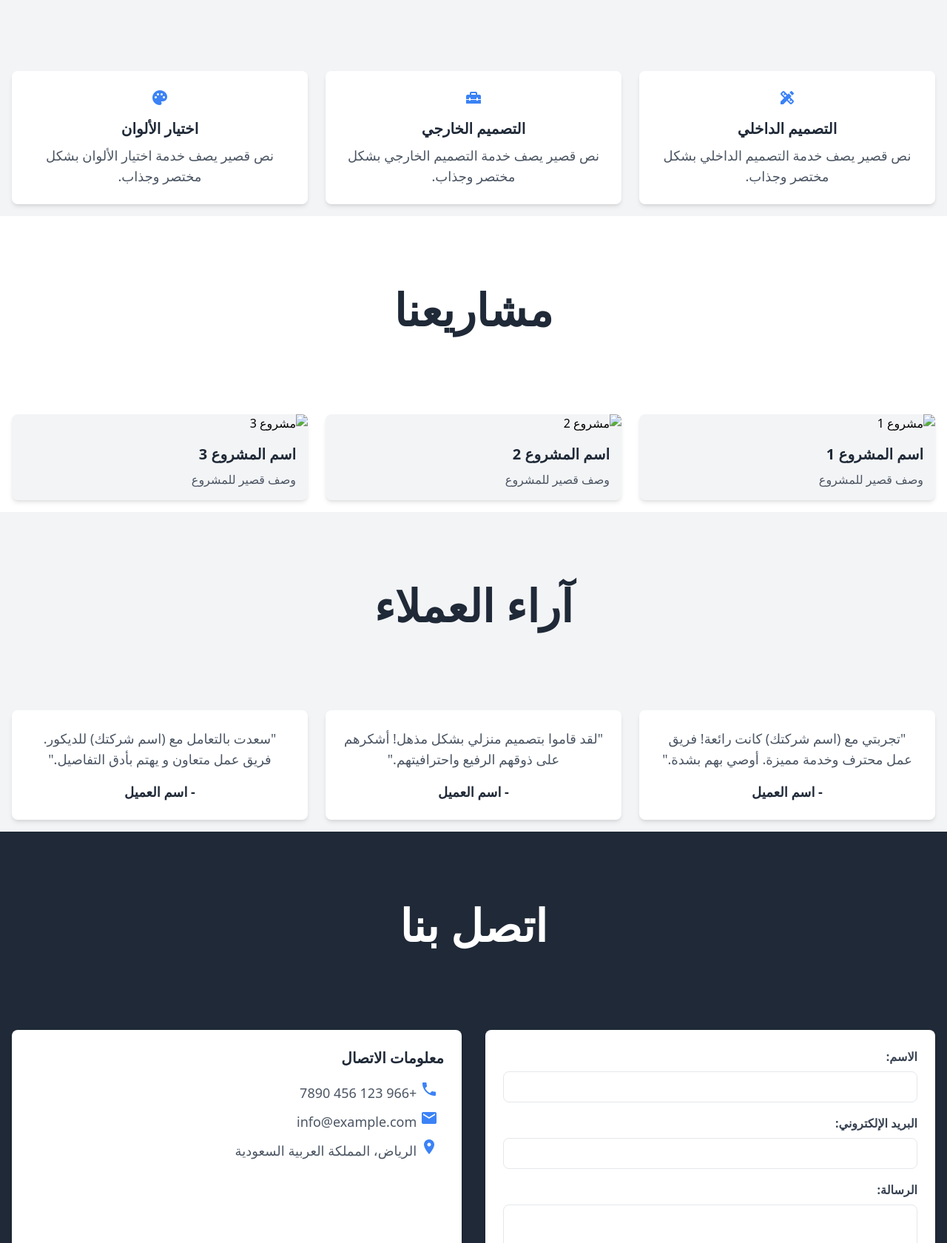
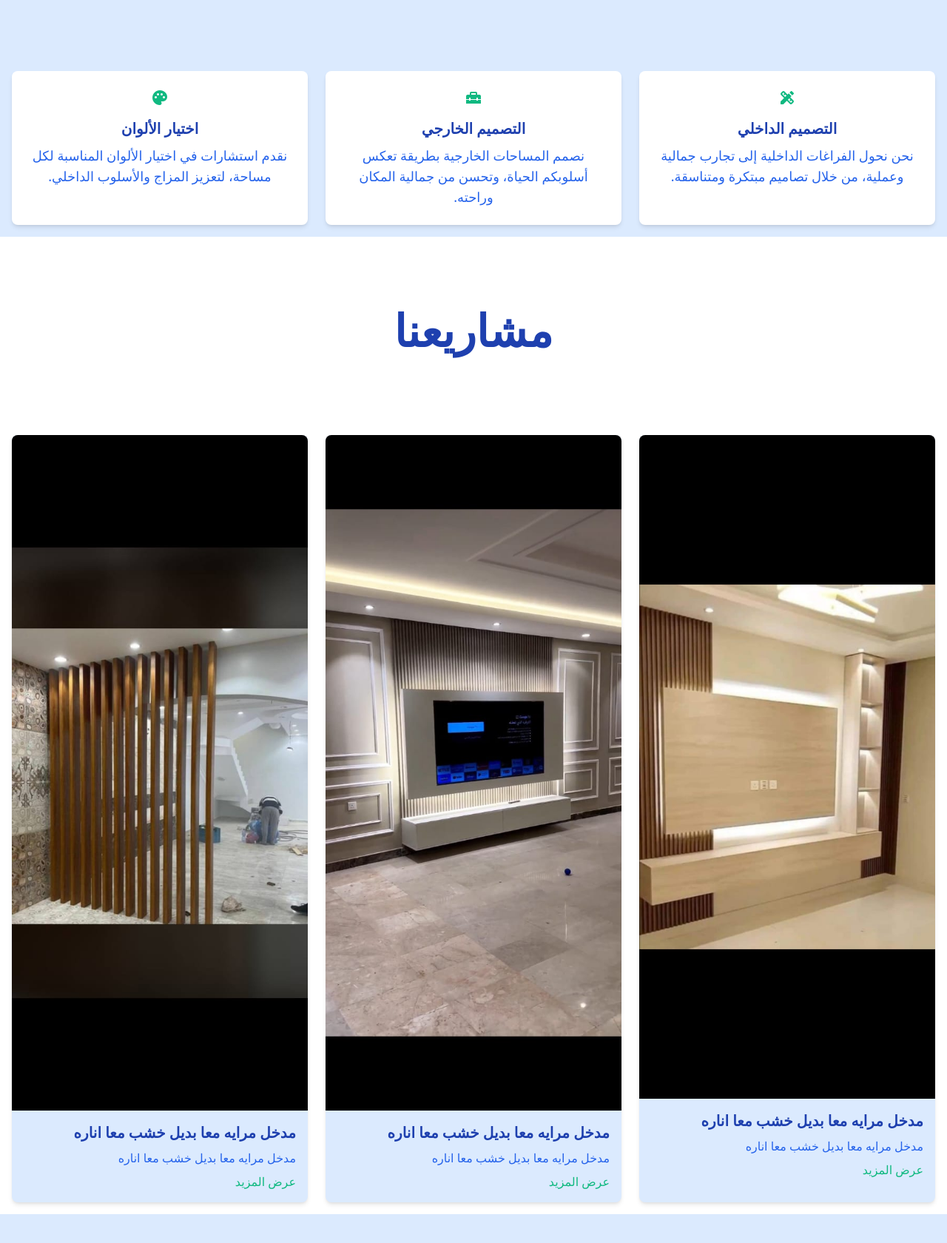
Before and after one commit to mysitego/AbassDecor, a plain HTML site: page index.html in a window 1280 px wide. Shown: the part 1120-2800 px from the top of the page at 74% size. Drawn offline with nearby package versions, Linux system fonts and the light colour scheme.

Commit message:
update oe

```diff
--- a/index.html
+++ b/index.html
@@ -3,8 +3,9 @@
 <head>
   <meta charset="UTF-8">
   <meta name="viewport" content="width=device-width, initial-scale=1.0">
-  <title>اسم شركتك للديكور</title>
+  <title>ابو هيمان للديكور</title>
   <link href="https://cdn.jsdelivr.net/npm/tailwindcss@2.2.19/dist/tailwind.min.css" rel="stylesheet">
+  <link href="https://cdnjs.cloudflare.com/ajax/libs/font-awesome/6.0.0-beta3/css/all.min.css" rel="stylesheet">
   <link rel="stylesheet" href="https://fonts.googleapis.com/css2?family=Cairo:wght@400;700&display=swap">
   <link href="https://fonts.googleapis.com/icon?family=Material+Icons" rel="stylesheet">
   <script src="https://cdn.jsdelivr.net/npm/gsap@3.11.5/dist/gsap.min.js"></script>
@@ -18,16 +19,16 @@
     }
     * {
       scrollbar-width: thin;
-      scrollbar-color: #4B5563 #F3F4F6;
+      scrollbar-color: #4ECDC4 #F7F7F7;
     }
     ::-webkit-scrollbar {
       width: 8px;
     }
     ::-webkit-scrollbar-track {
-      background: #F3F4F6;
+      background: #F7F7F7;
     }
     ::-webkit-scrollbar-thumb {
-      background-color: #4B5563;
+      background-color: #4ECDC4;
       border-radius: 4px;
     }
     .hamburger {
@@ -68,21 +69,19 @@
     }
   </style>
 </head>
-<body class="bg-gray-100 font-cairo" style="direction: rtl;">
-  <header class="bg-white py-4 shadow-md fixed top-0 left-0 right-0 z-50">
+<body class="bg-blue-100 font-cairo" style="direction: rtl;">
+  <header class="bg-blue-900 py-4 shadow-md fixed top-0 left-0 right-0 z-50">
     <div class="container mx-auto px-4 flex items-center justify-between">
-      <a href="#home" class="text-2xl font-bold text-gray-800">
-        <img src="logo.png" alt="." class="h-12 inline-block mr-2">
-   عباس للديكور
-      </a>
+      <a href="#home" class="text-2xl font-bold text-white">
+        <img src="logo.png" alt="" class="h-12 inline-block mr-2">
+ابو هيمان للديكور      </a>
       <nav class="md:block hidden">
-        <ul class="flex space-x-6 text-gray-600 text-lg">
-          <li><a href="#home" class="hover:text-gray-800">الرئيسية</a></li>
-          <li><a href="#about" class="hover:text-gray-800">من نحن</a></li>
-          <li><a href="#skills" class="hover:text-gray-800">خدماتنا</a></li>
-          <li><a href="#portfolio" class="hover:text-gray-800">المشاريع</a></li>
-          <li><a href="#testimonials" class="hover:text-gray-800">آراء العملاء</a></li>
-          <li><a href="#contact" class="hover:text-gray-800">اتصل بنا</a></li>
+        <ul class="flex space-x-6 text-white text-lg">
+          <li><a href="#home" class="hover:text-blue-300">الرئيسية</a></li>
+          <li><a href="#about" class="hover:text-blue-300">من نحن</a></li>
+          <li><a href="#skills" class="hover:text-blue-300">خدماتنا</a></li>
+          <li><a href="#portfolio" class="hover:text-blue-300">المشاريع</a></li>
+          <li><a href="#contact" class="hover:text-blue-300">اتصل بنا</a></li>
         </ul>
       </nav>
       <button class="hamburger md:hidden" id="mobileMenuBtn">
@@ -91,73 +90,70 @@
         <span class="hamburger-bottom"></span>
       </button>
     </div>
-    <div class="md:hidden bg-white shadow-md transition-all duration-300 ease-in-out transform -translate-y-full fixed top-0 left-0 w-full z-40" id="mobile-menu">
+    <div class="md:hidden bg-blue-900 shadow-md transition-all duration-300 ease-in-out transform -translate-y-full fixed top-0 left-0 w-full z-40" id="mobile-menu">
       <ul class="py-4 px-6">
-        <li><a href="#home" class="block text-gray-800 hover:bg-gray-100 py-2 px-4 rounded">الرئيسية</a></li>
-        <li><a href="#about" class="block text-gray-800 hover:bg-gray-100 py-2 px-4 rounded">من نحن</a></li>
-        <li><a href="#skills" class="block text-gray-800 hover:bg-gray-100 py-2 px-4 rounded">خدماتنا</a></li>
-        <li><a href="#portfolio" class="block text-gray-800 hover:bg-gray-100 py-2 px-4 rounded">المشاريع</a></li>
-        <li><a href="#testimonials" class="block text-gray-800 hover:bg-gray-100 py-2 px-4 rounded">آراء العملاء</a></li>
-        <li><a href="#contact" class="block text-gray-800 hover:bg-gray-100 py-2 px-4 rounded">اتصل بنا</a></li>
+        <li><a href="#home" class="block text-white hover:bg-blue-800 py-2 px-4 rounded">الرئيسية</a></li>
+        <li><a href="#about" class="block text-white hover:bg-blue-800 py-2 px-4 rounded">من نحن</a></li>
+        <li><a href="#skills" class="block text-white hover:bg-blue-800 py-2 px-4 rounded">خدماتنا</a></li>
+        <li><a href="#portfolio" class="block text-white hover:bg-blue-800 py-2 px-4 rounded">المشاريع</a></li>
+        <li><a href="#testimonials" class="block text-white hover:bg-blue-800 py-2 px-4 rounded">آراء العملاء</a></li>
+        <li><a href="#contact" class="block text-white hover:bg-blue-800 py-2 px-4 rounded">اتصل بنا</a></li>
       </ul>
-      <button class="btn btn-ghost text-gray-800 absolute top-4 right-4" id="closeMobileMenuBtn">
+      <button class="btn btn-ghost text-white absolute top-4 right-4" id="closeMobileMenuBtn">
         <i class="material-icons">close</i>
       </button>
     </div>
   </header>
-  <section id="home" class="bg-gray-100 pt-20 md:pt-32 pb-16 md:pb-24">
+  <section id="home" class="bg-blue-100 pt-20 md:pt-32 pb-16 md:pb-24">
     <div class="container mx-auto px-4 grid grid-cols-1 md:grid-cols-2 gap-8 items-center">
       <div class="hover-animate">
-        <h2 class="text-4xl font-bold text-gray-800 mb-4 md:text-5xl lg:text-6xl">نجعل منازلكم تحفة فنية</h2>
-        <p class="text-gray-600 leading-relaxed mb-6 md:text-lg">
+        <h2 class="text-4xl font-bold text-blue-800 mb-4 md:text-5xl lg:text-6xl">نجعل منازلكم تحفة فنية</h2>
+        <p class="text-blue-600 leading-relaxed mb-6 md:text-lg">
           نحن نتميز بخبرتنا الواسعة في مجال الديكور، ونقدم خدماتنا بأعلى مستويات الجودة والإتقان.
           نحرص على تقديم تصاميم عصرية وعملية تلبي احتياجاتكم وتتماشى مع أذواقكم.
         </p>
-        <a href="#portfolio" class="bg-blue-500 hover:bg-blue-600 text-white font-bold py-3 px-6 rounded-lg shadow-md hover-animate">
+        <a href="#portfolio" class="bg-green-500 hover:bg-green-600 text-white font-bold py-3 px-6 rounded-lg shadow-md hover-animate">
           شاهد مشاريعنا
         </a>
       </div>
       <div class="relative w-full h-64 md:h-96 lg:h-128 overflow-hidden">
-        <img src="hero.jpg" alt="صورة مميزة" class="absolute inset-0 object-cover w-full h-full hover-animate transform transition-transform duration-500 ease-in-out hover:scale-110">
+        <img src="images/2.jpg" alt="صورة مميزة" class="absolute rounded-lg inset-0 object-cover w-full h-full hover-animate transform transition-transform duration-500 ease-in-out hover:scale-110">
       </div>
     </div>
   </section>
   <section id="about" class="bg-white py-12 md:py-24">
     <div class="container mx-auto px-4">
-      <h2 class="text-4xl font-bold text-gray-800 text-center mb-8 md:text-5xl lg:text-6xl">من نحن</h2>
-      <p class="text-gray-600 leading-relaxed text-center text-lg md:text-xl">
-        تفخر شركة (اسم شركتك) للديكور بتقديم خدماتها في مجال التصميم الداخلي والخارجي للمنازل
+      <h2 class="text-4xl font-bold text-blue-800 text-center mb-8 md:text-5xl lg:text-6xl">من نحن</h2>
+      <p class="text-blue-600 leading-relaxed text-center text-lg md:text-xl">
+        تفخر  ابوهيمان للديكور  بتقديم خدماتها في مجال التصميم الداخلي والخارجي للمنازل
         والمكاتب والمحلات التجارية. نمتلك فريقًا من المصممين المبدعين والمتخصصين في مختلف
         أنماط الديكور، ونعمل على تقديم حلول مبتكرة تلبي احتياجاتكم ورغباتكم.
       </p>
     </div>
   </section>
-  <section id="skills" class="bg-gray-100 py-12 md:py-24">
+  <section id="skills" class="bg-blue-100 py-12 md:py-24">
     <div class="container mx-auto px-4">
-      <h2 class="text-4xl font-bold text-gray-800 text-center mb-8 md:text-5xl lg:text-6xl">خدماتنا</h2>
+      <h2 class="text-4xl font-bold text-blue-800 text-center mb-8 md:text-5xl lg:text-6xl">خدماتنا</h2>
       <div class="grid grid-cols-1 md:grid-cols-2 lg:grid-cols-3 gap-6">
         <div class="bg-white rounded-lg shadow-md p-6 flex flex-col items-center hover-animate">
-          <span class="material-icons text-4xl text-blue-500 mb-4">design_services</span>
-          <h3 class="text-lg font-bold text-gray-800 mb-2 md:text-xl">التصميم الداخلي</h3>
-          <p class="text-gray-600 text-center md:text-lg">
-            نص قصير يصف خدمة التصميم الداخلي
-            بشكل مختصر وجذاب.
+          <span class="material-icons text-4xl text-green-500 mb-4">design_services</span>
+          <h3 class="text-lg font-bold text-blue-800 mb-2 md:text-xl">التصميم الداخلي</h3>
+          <p class="text-blue-600 text-center md:text-lg">
+            نحن نحول الفراغات الداخلية إلى تجارب جمالية وعملية، من خلال تصاميم مبتكرة ومتناسقة.
           </p>
         </div>
         <div class="bg-white rounded-lg shadow-md p-6 flex flex-col items-center hover-animate">
-          <span class="material-icons text-4xl text-blue-500 mb-4">home_repair_service</span>
-          <h3 class="text-lg font-bold text-gray-800 mb-2 md:text-xl">التصميم الخارجي</h3>
-          <p class="text-gray-600 text-center md:text-lg">
-            نص قصير يصف خدمة التصميم الخارجي
-            بشكل مختصر وجذاب.
+          <span class="material-icons text-4xl text-green-500 mb-4">home_repair_service</span>
+          <h3 class="text-lg font-bold text-blue-800 mb-2 md:text-xl">التصميم الخارجي</h3>
+          <p class="text-blue-600 text-center md:text-lg">
+            نصمم المساحات الخارجية بطريقة تعكس أسلوبكم الحياة، وتحسن من جمالية المكان وراحته.
           </p>
         </div>
         <div class="bg-white rounded-lg shadow-md p-6 flex flex-col items-center hover-animate">
-          <span class="material-icons text-4xl text-blue-500 mb-4">palette</span>
-          <h3 class="text-lg font-bold text-gray-800 mb-2 md:text-xl">اختيار الألوان</h3>
-          <p class="text-gray-600 text-center md:text-lg">
-            نص قصير يصف خدمة اختيار الألوان
-            بشكل مختصر وجذاب.
+          <span class="material-icons text-4xl text-green-500 mb-4">palette</span>
+          <h3 class="text-lg font-bold text-blue-800 mb-2 md:text-xl">اختيار الألوان</h3>
+          <p class="text-blue-600 text-center md:text-lg">
+            نقدم استشارات في اختيار الألوان المناسبة لكل مساحة، لتعزيز المزاج والأسلوب الداخلي.
           </p>
         </div>
       </div>
@@ -165,107 +161,63 @@
   </section>
   <section id="portfolio" class="bg-white py-12 md:py-24">
     <div class="container mx-auto px-4">
-      <h2 class="text-4xl font-bold text-gray-800 text-center mb-8 md:text-5xl lg:text-6xl">مشاريعنا</h2>
+      <h2 class="text-4xl font-bold text-blue-800 text-center mb-8 md:text-5xl lg:text-6xl">مشاريعنا</h2>
       <div class="grid grid-cols-1 md:grid-cols-2 lg:grid-cols-3 gap-6">
-        <div class="bg-gray-100 rounded-lg shadow-md overflow-hidden hover-animate">
+        <div class="bg-blue-100 rounded-lg shadow-md overflow-hidden hover-animate">
           <a href="project1.html">
-            <img src="project1.jpg" alt="مشروع 1" class="w-full transform transition-transform duration-500 ease-in-out hover:scale-105">
+            <img src="images/1.jpg" alt="مشروع 1" class="w-full transform transition-transform duration-500 ease-in-out hover:scale-105">
             <div class="p-4">
-              <h3 class="text-lg font-bold text-gray-800 mb-2 md:text-xl">اسم المشروع 1</h3>
-              <p class="text-gray-600 text-sm md:text-base">وصف قصير للمشروع</p>
+              <h3 class="text-lg font-bold text-blue-800 mb-2 md:text-xl"> مدخل مرايه معا بديل خشب معا اناره  </h3>
+              <p class="text-blue-600 text-sm md:text-base"> مدخل مرايه معا بديل خشب معا اناره  </p>
+              <a href="project1.html" class="text-green-500 hover:text-green-600 mt-2 inline-block">عرض المزيد</a>
             </div>
           </a>
         </div>
-        <div class="bg-gray-100 rounded-lg shadow-md overflow-hidden hover-animate">
+        <div class="bg-blue-100 rounded-lg shadow-md overflow-hidden hover-animate">
           <a href="project2.html">
-            <img src="project2.jpg" alt="مشروع 2" class="w-full transform transition-transform duration-500 ease-in-out hover:scale-105">
+            <img src="images/2.jpg" alt="مشروع 2" class="w-full transform transition-transform duration-500 ease-in-out hover:scale-105">
             <div class="p-4">
-              <h3 class="text-lg font-bold text-gray-800 mb-2 md:text-xl">اسم المشروع 2</h3>
-              <p class="text-gray-600 text-sm md:text-base">وصف قصير للمشروع</p>
+              <h3 class="text-lg font-bold text-blue-800 mb-2 md:text-xl"> مدخل مرايه معا بديل خشب معا اناره  </h3>
+              <p class="text-blue-600 text-sm md:text-base"> مدخل مرايه معا بديل خشب معا اناره  </p>
+              <a href="project2.html" class="text-green-500 hover:text-green-600 mt-2 inline-block">عرض المزيد</a>
             </div>
           </a>
         </div>
-        <div class="bg-gray-100 rounded-lg shadow-md overflow-hidden hover-animate">
+        <div class="bg-blue-100 rounded-lg shadow-md overflow-hidden hover-animate">
           <a href="project3.html">
-            <img src="project3.jpg" alt="مشروع 3" class="w-full transform transition-transform duration-500 ease-in-out hover:scale-105">
+            <img src="images/3.jpg" alt="مشروع 3" class="w-full transform transition-transform duration-500 ease-in-out hover:scale-105">
             <div class="p-4">
-              <h3 class="text-lg font-bold text-gray-800 mb-2 md:text-xl">اسم المشروع 3</h3>
-              <p class="text-gray-600 text-sm md:text-base">وصف قصير للمشروع</p>
+              <h3 class="text-lg font-bold text-blue-800 mb-2 md:text-xl"> مدخل مرايه معا بديل خشب معا اناره  </h3>
+              <p class="text-blue-600 text-sm md:text-base"> مدخل مرايه معا بديل خشب معا اناره  </p>
+              <a href="project3.html" class="text-green-500 hover:text-green-600 mt-2 inline-block">عرض المزيد</a>
             </div>
           </a>
         </div>
       </div>
     </div>
   </section>
-  <section id="testimonials" class="bg-gray-100 py-12 md:py-24">
+  <section id="contact" class="bg-blue-100 py-12 md:py-24">
     <div class="container mx-auto px-4">
-      <h2 class="text-4xl font-bold text-gray-800 text-center mb-8 md:text-5xl lg:text-6xl">آراء العملاء</h2>
-      <div class="grid grid-cols-1 md:grid-cols-2 lg:grid-cols-3 gap-6">
-        <div class="bg-white rounded-lg shadow-md p-6 hover-animate">
-          <p class="text-gray-600 text-center mb-4 text-base md:text-lg">"تجربتي مع (اسم شركتك) كانت رائعة!
-            فريق عمل محترف وخدمة مميزة. أوصي بهم بشدة."
-          </p>
-          <h4 class="text-gray-800 font-semibold text-center md:text-lg">- اسم العميل</h4>
-        </div>
-        <div class="bg-white rounded-lg shadow-md p-6 hover-animate">
-          <p class="text-gray-600 text-center mb-4 text-base md:text-lg">"لقد قاموا بتصميم منزلي بشكل
-            مذهل!  أشكرهم على ذوقهم الرفيع واحترافيتهم."
-          </p>
-          <h4 class="text-gray-800 font-semibold text-center md:text-lg">- اسم العميل</h4>
-        </div>
-        <div class="bg-white rounded-lg shadow-md p-6 hover-animate">
-          <p class="text-gray-600 text-center mb-4 text-base md:text-lg">"سعدت بالتعامل مع (اسم شركتك)
-            للديكور.  فريق عمل متعاون و يهتم بأدق التفاصيل."
-          </p>
-          <h4 class="text-gray-800 font-semibold text-center md:text-lg">- اسم العميل</h4>
-        </div>
+      <h2 class="text-4xl font-bold text-blue-800 text-center mb-8 md:text-5xl lg:text-6xl">اتصل بنا</h2>
+      <div class="text-center">
+        <p class="text-gray-600 text-lg mb-6">موقعنا الرئيسي: محايل عسير</p>
+        <a href="https://wa.me/1234567890" target="_blank" class="bg-green-500 hover:bg-green-600 text-white font-bold py-3 px-6 rounded-lg shadow-md inline-block">
+          تواصل عبر واتساب
+        </a>
       </div>
     </div>
   </section>
-  <section id="contact" class="bg-gray-800 py-12 md:py-24">
-    <div class="container mx-auto px-4">
-      <h2 class="text-4xl font-bold text-white text-center mb-8 md:text-5xl lg:text-6xl">اتصل بنا</h2>
-      <div class="grid grid-cols-1 md:grid-cols-2 gap-8">
-        <form class="bg-white rounded-lg shadow-md p-6 hover-animate">
-          <div class="mb-4">
-            <label for="name" class="block text-gray-700 font-bold mb-2">الاسم:</label>
-            <input type="text" id="name" class="w-full px-3 py-2 border rounded-lg focus:outline-none focus:ring focus:border-blue-300">
-          </div>
-          <div class="mb-4">
-            <label for="email" class="block text-gray-700 font-bold mb-2">البريد الإلكتروني:</label>
-            <input type="email" id="email" class="w-full px-3 py-2 border rounded-lg focus:outline-none focus:ring focus:border-blue-300">
-          </div>
-          <div class="mb-4">
-            <label for="message" class="block text-gray-700 font-bold mb-2">الرسالة:</label>
-            <textarea id="message" rows="5" class="w-full px-3 py-2 border rounded-lg focus:outline-none focus:ring focus:border-blue-300"></textarea>
-          </div>
-          <button type="submit" class="bg-blue-500 hover:bg-blue-600 text-white font-bold py-2 px-4 rounded-lg shadow-md hover-animate">
-            إرسال
-          </button>
-        </form>
-        <div class="bg-white rounded-lg shadow-md p-6 hover-animate">
-          <h3 class="text-lg font-bold text-gray-800 mb-4 md:text-xl">معلومات الاتصال</h3>
-          <ul class="text-gray-600 text-base md:text-lg">
-            <li class="mb-2">
-              <span class="material-icons inline-block text-blue-500 mr-2">phone</span>
-              +966 123 456 7890
-            </li>
-            <li class="mb-2">
-              <span class="material-icons inline-block text-blue-500 mr-2">email</span>
-              info@example.com
-            </li>
-            <li>
-              <span class="material-icons inline-block text-blue-500 mr-2">location_on</span>
-              الرياض، المملكة العربية السعودية
-            </li>
-          </ul>
-        </div>
-      </div>
-    </div>
-  </section>
-  <footer class="bg-gray-900 py-4 text-center text-white">
-    <p class="text-sm">&copy; 2023 - اسم شركتك للديكور. جميع الحقوق محفوظة.</p>
+  <footer class="bg-blue-900 py-4 text-center text-white">
+    <p class="text-sm">&copy; 2023 - ابو هيمان للديكور. جميع الحقوق محفوظة.</p>
   </footer>
+
+  <!-- Fixed Icons -->
+  <div class="fixed-icons z-50  bg-blue-500">
+    <a href="https://wa.me/+966558981352" target="_blank" class="fixed bottom-10 right-10 text-2xl  z-50 bg-green-500 rounded-lg p-2">
+        <i class="fab fa-whatsapp text-4xl"></i>
+    </a>
+  </div>
+
   <script>
     const mobileMenuBtn = document.getElementById('mobileMenuBtn');
     const mobileMenu = document.getElementById('mobile-menu');
```
Also changed, not shown: images/1.jpg (added), images/10.jpg (added), images/11.jpg (added), images/12.jpg (added), images/13.jpg (added), images/14.jpg (added), images/15.jpg (added), images/2.jpg (added), images/3.jpg (added), images/4.jpg (added), images/5.jpg (added), images/6.jpg (added), images/7.jpg (added), images/8.jpg (added), 1 more files, 1 other file.
